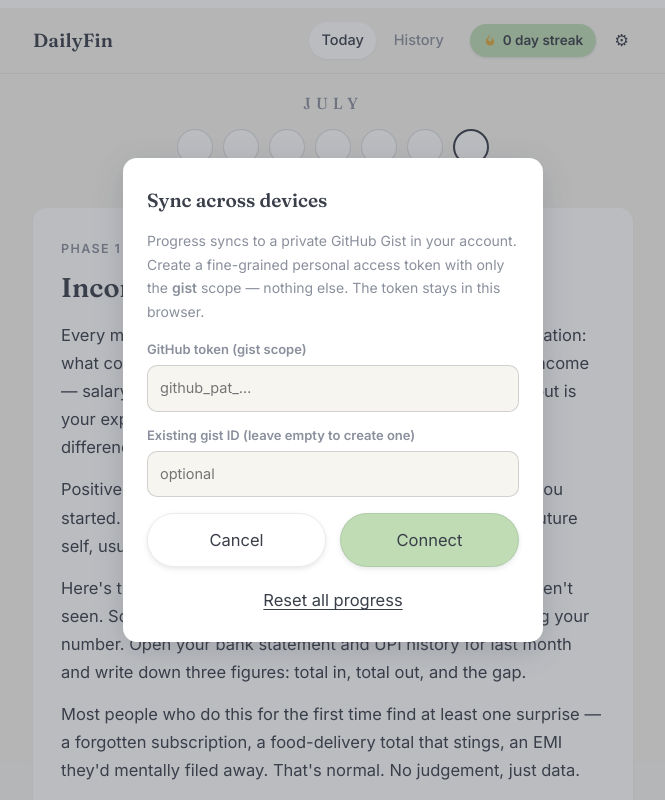
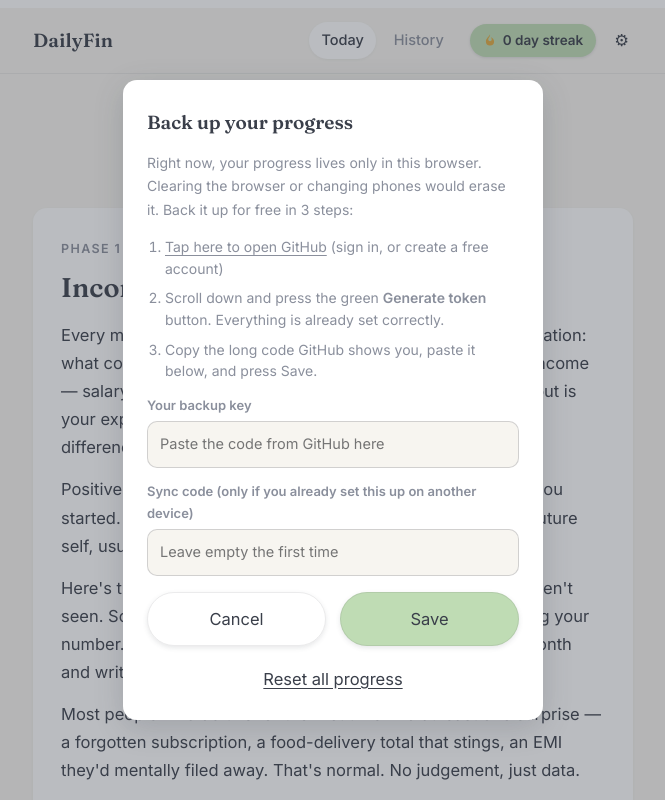
Before and after one commit to tanvidhuria/finlearn, a React (Vite) app: page / in a window 1280 px wide. Both pictures are taken after a click on the button "Sync settings". Shown: the top 800 px of the page, without its empty margins (307-972 px from the left). Built offline with nearby package versions, Linux system fonts and the light colour scheme.

Commit message:
Update App.jsx

```diff
--- a/src/App.jsx
+++ b/src/App.jsx
@@ -448,7 +448,7 @@ export default function App() {
       </header>
 
       {!demo && syncState === "error" && (
-        <div className="fl-banner fl-banner-warn">Sync failed — progress is safe on this device. <button className="fl-linkish" onClick={() => setShowSettings(true)}>Check settings</button></div>
+        <div className="fl-banner fl-banner-warn">Backup isn't working right now — your progress is still safe on this device. <button className="fl-linkish" onClick={() => setShowSettings(true)}>Fix backup</button></div>
       )}
 
       <main className="fl-main">
@@ -575,31 +575,49 @@ export default function App() {
       {showSettings && (
         <div className="fl-modal-backdrop" onClick={() => setShowSettings(false)}>
           <div className="fl-modal" onClick={(e) => e.stopPropagation()}>
-            <h3 className="fl-deep-label">Sync across devices</h3>
-            <p className="fl-body-p fl-small">
-              Progress syncs to a private GitHub Gist in your account. Create a fine-grained
-              personal access token with only the <strong>gist</strong> scope — nothing else.
-              The token stays in this browser.
-            </p>
+            <h3 className="fl-deep-label">Back up your progress</h3>
             {settings.pat ? (
               <>
-                <p className="fl-body-p fl-small">Connected to gist <code>{settings.gistId}</code>.</p>
+                <p className="fl-body-p fl-small">
+                  Backup is ON. Your streak and completed days are saved to your GitHub account
+                  automatically.
+                </p>
+                <p className="fl-body-p fl-small">
+                  Using another phone or laptop too? Open DailyFin there, tap the gear, and enter the
+                  same key along with this sync code: <code>{settings.gistId}</code>
+                </p>
                 <div className="fl-actions" style={{ marginTop: 12 }}>
-                  <button className="fl-btn fl-btn-blush" onClick={disconnectGist}>Disconnect</button>
+                  <button className="fl-btn fl-btn-blush" onClick={disconnectGist}>Turn off backup</button>
                   <button className="fl-btn fl-btn-mist" onClick={() => setShowSettings(false)}>Close</button>
                 </div>
               </>
             ) : (
-              <form onSubmit={connectGist}>
-                <label className="fl-label">GitHub token (gist scope)</label>
-                <input className="fl-input" name="pat" type="password" placeholder="github_pat_…" required />
-                <label className="fl-label">Existing gist ID (leave empty to create one)</label>
-                <input className="fl-input" name="gistId" type="text" placeholder="optional" />
-                <div className="fl-actions" style={{ marginTop: 16 }}>
-                  <button className="fl-btn fl-btn-mist" type="button" onClick={() => setShowSettings(false)}>Cancel</button>
-                  <button className="fl-btn fl-btn-sage" type="submit">Connect</button>
-                </div>
-              </form>
+              <>
+                <p className="fl-body-p fl-small">
+                  Right now, your progress lives only in this browser. Clearing the browser or
+                  changing phones would erase it. Back it up for free in 3 steps:
+                </p>
+                <ol className="fl-small fl-steps">
+                  <li>
+                    <a className="fl-linkish" href="https://github.com/settings/tokens/new?scopes=gist&description=DailyFin%20backup" target="_blank" rel="noopener noreferrer">
+                      Tap here to open GitHub
+                    </a>{" "}
+                    (sign in, or create a free account)
+                  </li>
+                  <li>Scroll down and press the green <strong>Generate token</strong> button. Everything is already set correctly.</li>
+                  <li>Copy the long code GitHub shows you, paste it below, and press Save.</li>
+                </ol>
+                <form onSubmit={connectGist}>
+                  <label className="fl-label">Your backup key</label>
+                  <input className="fl-input" name="pat" type="password" placeholder="Paste the code from GitHub here" required />
+                  <label className="fl-label">Sync code (only if you already set this up on another device)</label>
+                  <input className="fl-input" name="gistId" type="text" placeholder="Leave empty the first time" />
+                  <div className="fl-actions" style={{ marginTop: 16 }}>
+                    <button className="fl-btn fl-btn-mist" type="button" onClick={() => setShowSettings(false)}>Cancel</button>
+                    <button className="fl-btn fl-btn-sage" type="submit">Save</button>
+                  </div>
+                </form>
+              </>
             )}
             <div style={{ marginTop: 18, textAlign: "center" }}>
               <button className="fl-linkish" onClick={resetAll}>Reset all progress</button>
@@ -718,6 +736,8 @@ const CSS = `
 .fl-label{display:block; font-size:13px; font-weight:600; color:var(--ink-soft); margin:12px 0 5px;}
 .fl-input{width:100%; border:1px solid rgba(58,63,74,0.2); border-radius:10px; padding:10px 12px; font:inherit; font-size:14.5px; background:var(--paper);}
 .fl-modal code{background:var(--paper); padding:1px 6px; border-radius:6px; font-size:13px;}
+.fl-steps{margin:0 0 6px 18px; padding:0; color:var(--ink-soft);}
+.fl-steps li{margin-bottom:8px; line-height:1.55;}
 
 .fl-bottombar{display:none;}
 @media (max-width:700px){
```
